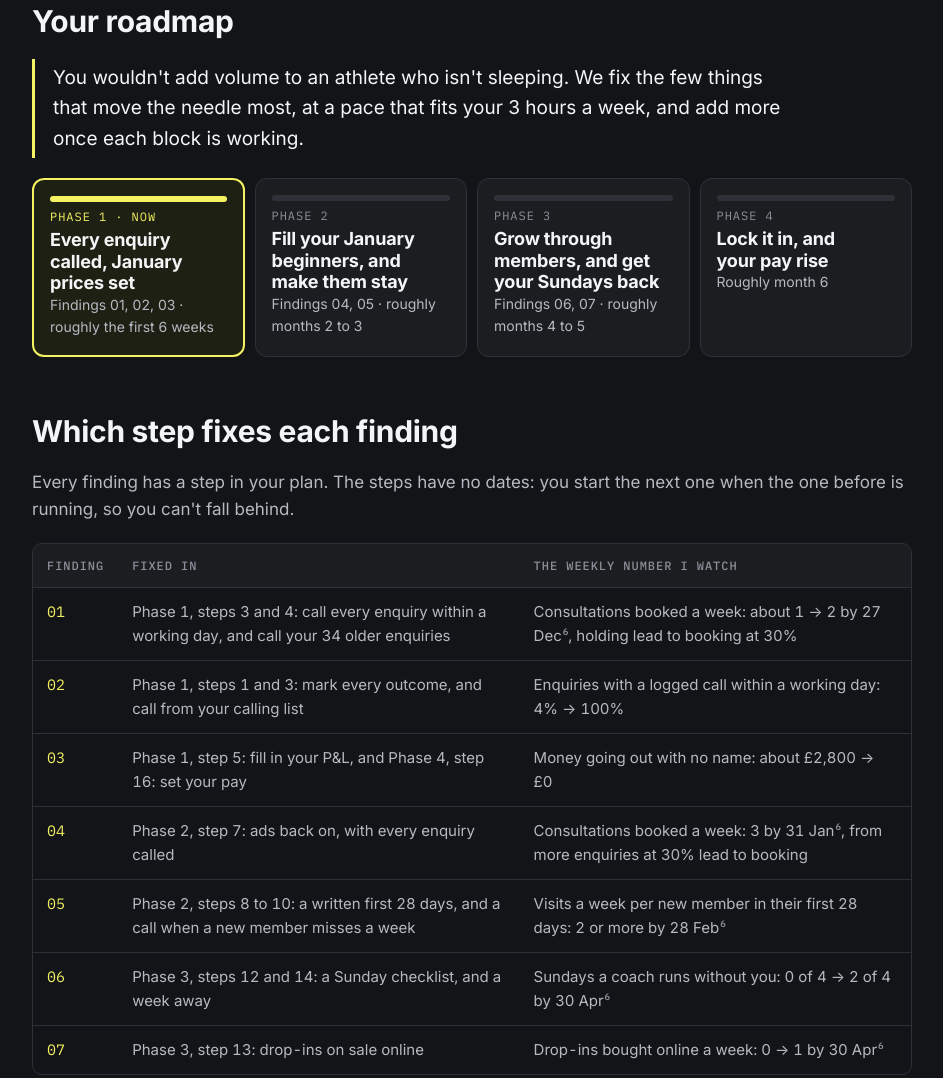
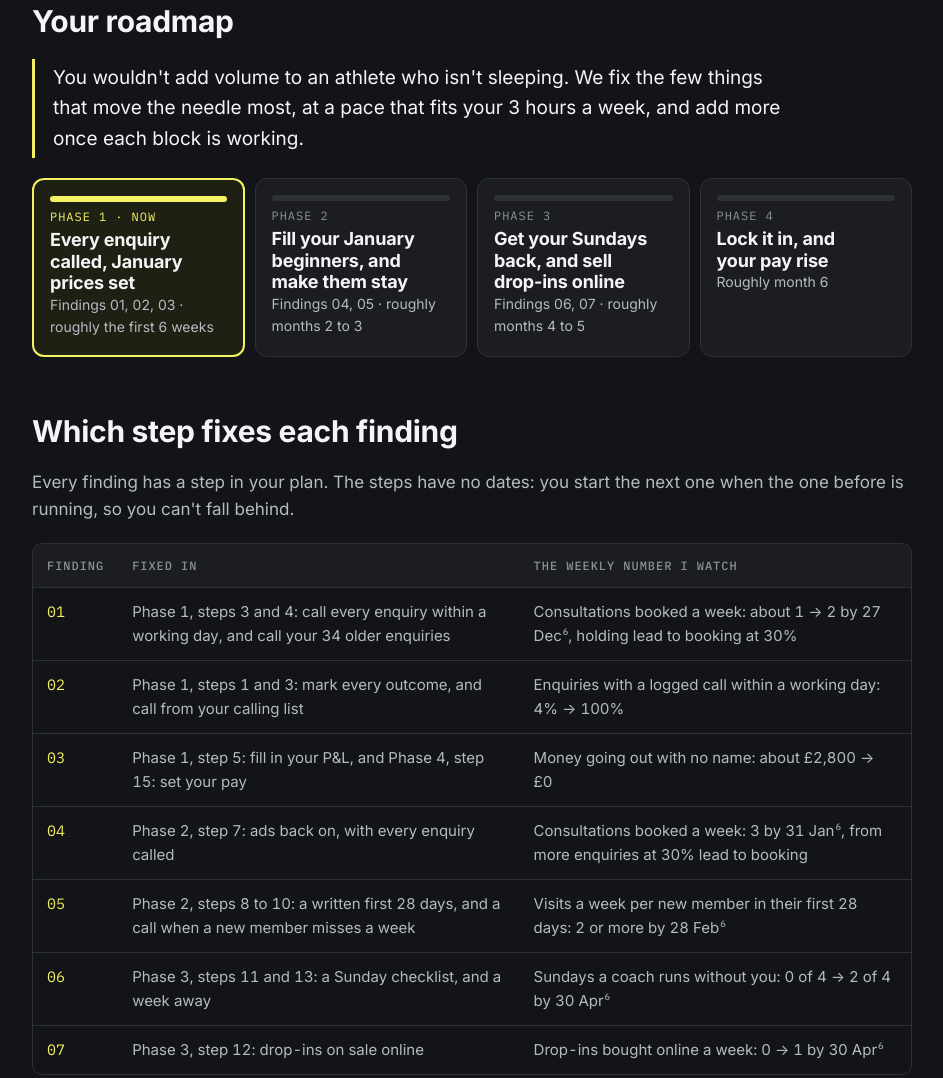
Before and after one commit to lewisclare/gymgrow-continue, a plain HTML site: page plans/harrogate-2941da/report/full.html in a window 1280 px wide. Shown: the part 2615-3693 px from the top of the page, without its empty margins (168-1111 px from the left). Drawn offline with Linux system fonts and the light colour scheme.

Commit message:
Harrogate: drop the bring-a-friend step from Phase 3, renumber steps (#82)
Claude-Session: https://claude.ai/code/session_019qSBQWUc1NDs8ECKXTXG3j

Co-authored-by: Claude <noreply@anthropic.com>

```diff
--- a/plans/harrogate-2941da/report/full.html
+++ b/plans/harrogate-2941da/report/full.html
@@ -292,7 +292,7 @@ details>summary:focus-visible{outline:2px solid var(--yel);outline-offset:2px;bo
   <div class="road">
     <div class="stop now"><a href="../"><div class="bar"></div><span class="pn">Phase 1 · Now</span><h3>Every enquiry called, January prices set</h3><p>Findings 01, 02, 03 · roughly the first 6 weeks</p></a></div>
     <div class="stop"><a href="../"><div class="bar"></div><span class="pn">Phase 2</span><h3>Fill your January beginners, and make them stay</h3><p>Findings 04, 05 · roughly months 2 to 3</p></a></div>
-    <div class="stop"><a href="../"><div class="bar"></div><span class="pn">Phase 3</span><h3>Grow through members, and get your Sundays back</h3><p>Findings 06, 07 · roughly months 4 to 5</p></a></div>
+    <div class="stop"><a href="../"><div class="bar"></div><span class="pn">Phase 3</span><h3>Get your Sundays back, and sell drop-ins online</h3><p>Findings 06, 07 · roughly months 4 to 5</p></a></div>
     <div class="stop"><a href="../"><div class="bar"></div><span class="pn">Phase 4</span><h3>Lock it in, and your pay rise</h3><p>Roughly month 6</p></a></div>
   </div>
 </section>
@@ -305,11 +305,11 @@ details>summary:focus-visible{outline:2px solid var(--yel);outline-offset:2px;bo
     <tbody>
       <tr><td class="id">01</td><td>Phase 1, steps 3 and 4: call every enquiry within a working day, and call your 34 older enquiries</td><td>Consultations booked a week: about 1 → 2 by 27 Dec<sup class="fn"><a href="#n6">6</a></sup>, holding lead to booking at 30%</td></tr>
       <tr><td class="id">02</td><td>Phase 1, steps 1 and 3: mark every outcome, and call from your calling list</td><td>Enquiries with a logged call within a working day: 4% → 100%</td></tr>
-      <tr><td class="id">03</td><td>Phase 1, step 5: fill in your P&amp;L, and Phase 4, step 16: set your pay</td><td>Money going out with no name: about £2,800 → £0</td></tr>
+      <tr><td class="id">03</td><td>Phase 1, step 5: fill in your P&amp;L, and Phase 4, step 15: set your pay</td><td>Money going out with no name: about £2,800 → £0</td></tr>
       <tr><td class="id">04</td><td>Phase 2, step 7: ads back on, with every enquiry called</td><td>Consultations booked a week: 3 by 31 Jan<sup class="fn"><a href="#n6">6</a></sup>, from more enquiries at 30% lead to booking</td></tr>
       <tr><td class="id">05</td><td>Phase 2, steps 8 to 10: a written first 28 days, and a call when a new member misses a week</td><td>Visits a week per new member in their first 28 days: 2 or more by 28 Feb<sup class="fn"><a href="#n6">6</a></sup></td></tr>
-      <tr><td class="id">06</td><td>Phase 3, steps 12 and 14: a Sunday checklist, and a week away</td><td>Sundays a coach runs without you: 0 of 4 → 2 of 4 by 30 Apr<sup class="fn"><a href="#n6">6</a></sup></td></tr>
-      <tr><td class="id">07</td><td>Phase 3, step 13: drop-ins on sale online</td><td>Drop-ins bought online a week: 0 → 1 by 30 Apr<sup class="fn"><a href="#n6">6</a></sup></td></tr>
+      <tr><td class="id">06</td><td>Phase 3, steps 11 and 13: a Sunday checklist, and a week away</td><td>Sundays a coach runs without you: 0 of 4 → 2 of 4 by 30 Apr<sup class="fn"><a href="#n6">6</a></sup></td></tr>
+      <tr><td class="id">07</td><td>Phase 3, step 12: drop-ins on sale online</td><td>Drop-ins bought online a week: 0 → 1 by 30 Apr<sup class="fn"><a href="#n6">6</a></sup></td></tr>
     </tbody>
   </table></div>
   <p><strong>Each step leaves a routine behind</strong>, so the fix keeps working once the step is done: daily enquiry calls, day-before calls, marking every outcome, your monthly P&amp;L and more. Your next 6 weeks lists them all under <a href="../#routines">What keeps running</a>, with who does each one, how often, and the number it moves.</p>
```
Also changed, not shown: plans/harrogate-2941da/index.html (+5 -5 lines).
